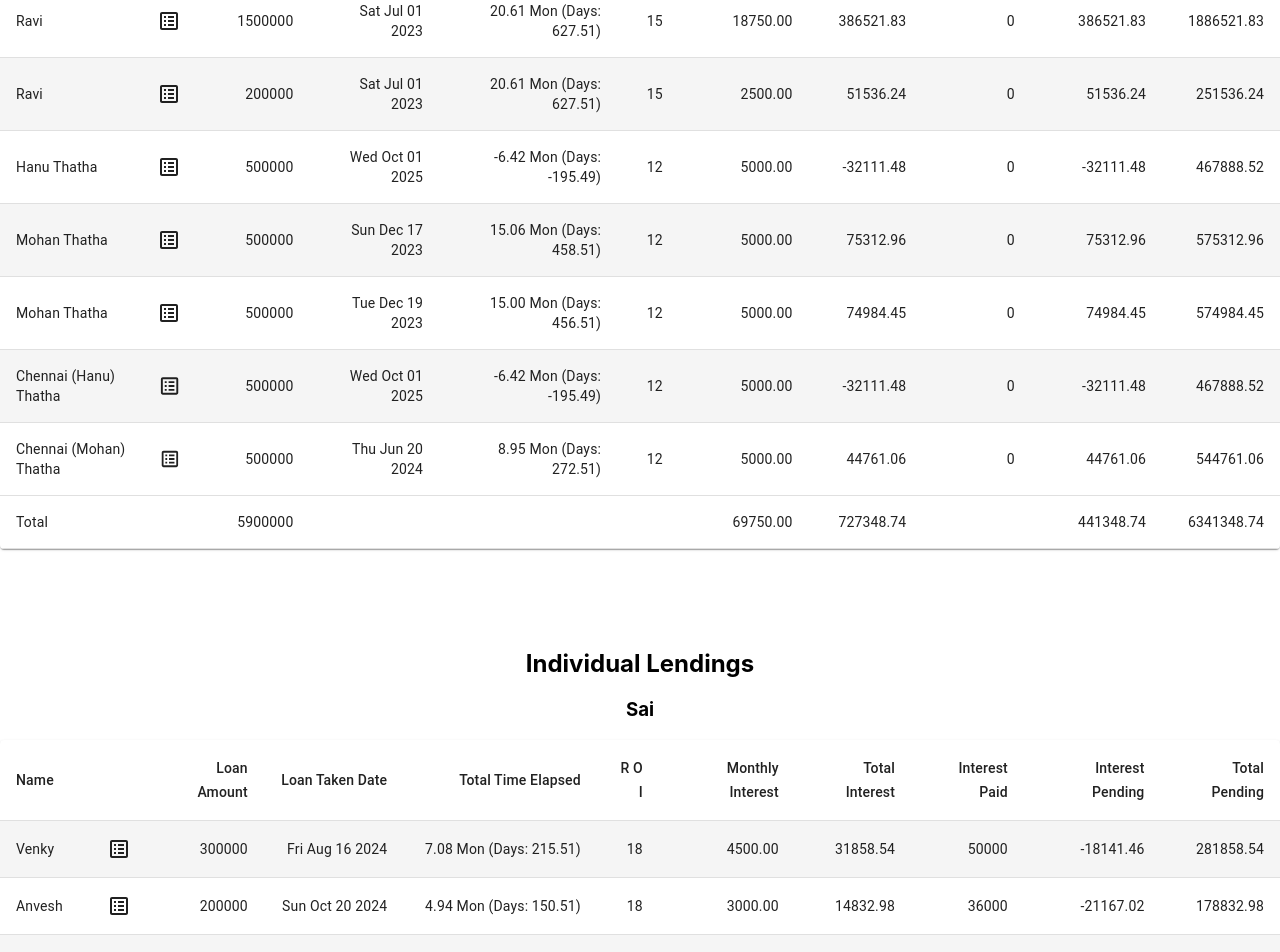
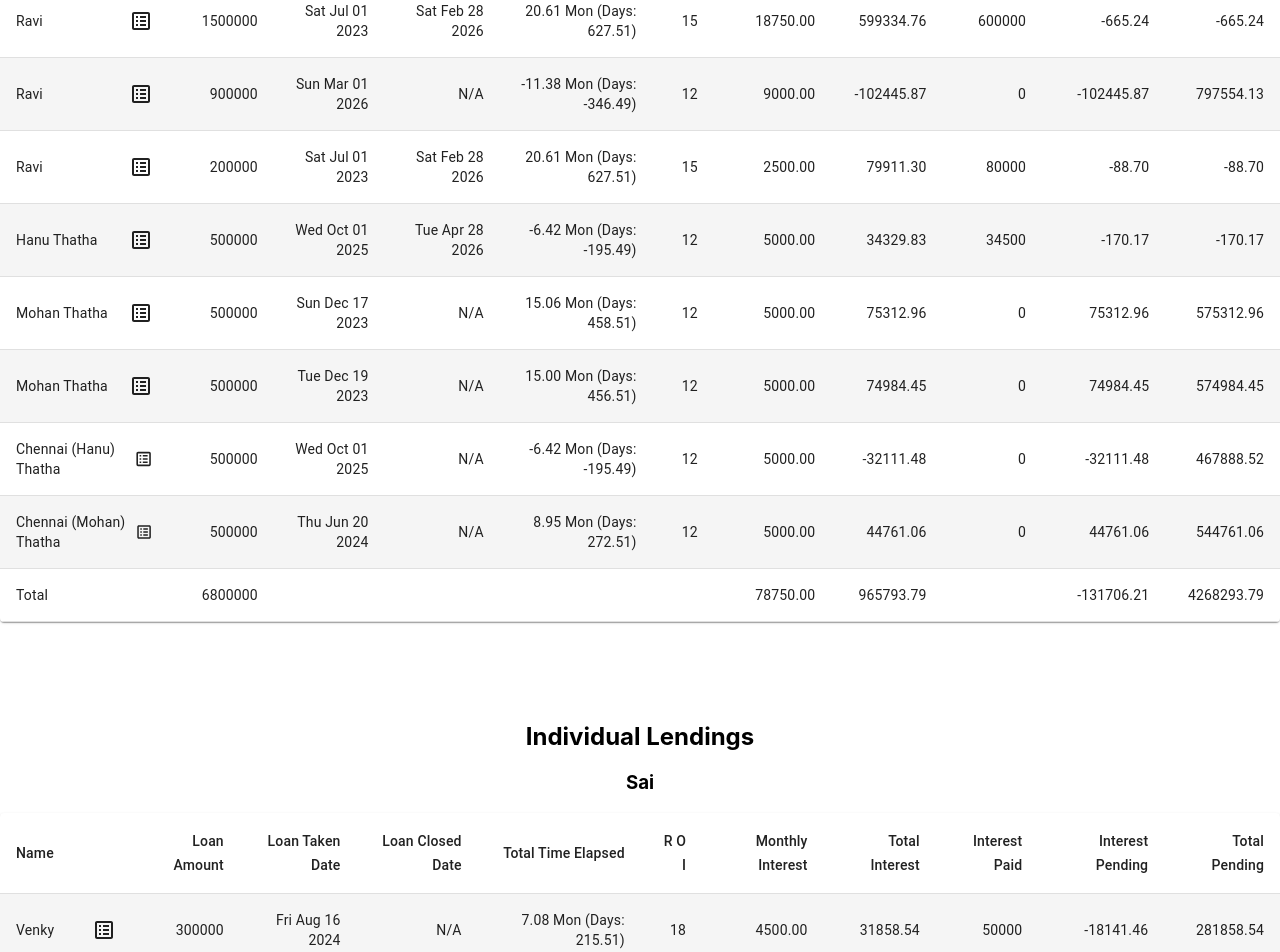
Before and after one commit to saikrishna28/loan-app, a React (Create React App) app: page /home in a window 1280 px wide. Shown: the part 460-1412 px from the top of the page. Built offline with nearby package versions, Linux system fonts and the light colour scheme; sample sign-in values are in the browser's storage.

Commit message:
Adding loan closed date

```diff
--- a/src/components/CustomTable.tsx
+++ b/src/components/CustomTable.tsx
@@ -34,17 +34,20 @@ export default function CustomTable() {
     const monthlyInterest = calculateMonthlyInterest(
       row.loanAmt,
       row.roi,
-      row.loanTakenDate
+      row.loanTakenDate,
     );
     const totalInterest = calculateAccumulatedInterest(
       row.loanAmt,
       row.roi,
-      row.loanTakenDate
+      row.loanTakenDate,
+      row.loanClosedDate,
     );
     const interestPending = row.borrower.includes("Chinna")
       ? totalInterest - row.interestPaid - 1000
       : totalInterest - row.interestPaid;
-    const totalAmount = row.loanAmt + interestPending;
+    const totalAmount = !!row.loanClosedDate
+      ? interestPending
+      : row.loanAmt + interestPending;
     totalPendingInterest += interestPending;
     totalPrincipalAccumulated += row.loanAmt;
     monthlyInterestAccumulated += monthlyInterest;
@@ -81,6 +84,9 @@ export default function CustomTable() {
         </TableCell>
         <TableCell align="right">{row.loanAmt}</TableCell>
         <TableCell align="right">{row.loanTakenDate.toDateString()}</TableCell>
+        <TableCell align="right">
+          {row.loanClosedDate ? row.loanClosedDate.toDateString() : "N/A"}
+        </TableCell>
         <TableCell align="right">{getTimeElapsed(row.loanTakenDate)}</TableCell>
         <TableCell align="right">{row.roi}</TableCell>
         <TableCell align="right">{monthlyInterest.toFixed(2)}</TableCell>
@@ -105,7 +111,7 @@ export default function CustomTable() {
         acc[data.lender].push(data);
         return acc;
       },
-      {}
+      {},
     );
   console.log("Lenders Data:", lendersData);
   console.log("Object.entries(lendersData)", Object.entries(lendersData));
@@ -119,6 +125,7 @@ export default function CustomTable() {
               <TableCell>Name</TableCell>
               <TableCell align="right">Loan Amount</TableCell>
               <TableCell align="right">Loan Taken Date</TableCell>
+              <TableCell align="right">Loan Closed Date</TableCell>
               <TableCell align="right">Total Time Elapsed</TableCell>
               <TableCell align="right">R O I</TableCell>
               <TableCell align="right">Monthly Interest</TableCell>
@@ -133,6 +140,7 @@ export default function CustomTable() {
             <TableRow>
               <TableCell>Total</TableCell>
               <TableCell align="right">{totalPrincipalAccumulated}</TableCell>
+              <TableCell></TableCell>
               <TableCell></TableCell>
               <TableCell></TableCell>
               <TableCell align="right"></TableCell>
@@ -176,6 +184,7 @@ export default function CustomTable() {
                         <TableCell>Name</TableCell>
                         <TableCell align="right">Loan Amount</TableCell>
                         <TableCell align="right">Loan Taken Date</TableCell>
+                        <TableCell align="right">Loan Closed Date</TableCell>
                         <TableCell align="right">Total Time Elapsed</TableCell>
                         <TableCell align="right">R O I</TableCell>
                         <TableCell align="right">Monthly Interest</TableCell>
@@ -228,6 +237,11 @@ export default function CustomTable() {
                               {loan.loanTakenDate.toDateString()}
                             </TableCell>
                             <TableCell align="right">
+                              {loan.loanClosedDate
+                                ? loan.loanClosedDate.toDateString()
+                                : "N/A"}
+                            </TableCell>
+                            <TableCell align="right">
                               {getTimeElapsed(loan.loanTakenDate)}
                             </TableCell>
                             <TableCell align="right">{loan.roi}</TableCell>
@@ -256,6 +270,7 @@ export default function CustomTable() {
                         </TableCell>
                         <TableCell></TableCell>
                         <TableCell></TableCell>
+                        <TableCell></TableCell>
                         <TableCell align="right"></TableCell>
                         <TableCell align="right">
                           {totalMonthlyInterestAccumulated.toFixed(2)}
--- a/src/data/loanData.ts
+++ b/src/data/loanData.ts
@@ -21,8 +21,9 @@ export const loanData: LoanData[] = [
     borrower: "Anvesh",
     loanAmt: 200000,
     loanTakenDate: new Date(2024, 9, 20),
+    loanClosedDate: new Date(2026, 1, 20),
     roi: 18,
-    interestPaid: 36000,
+    interestPaid: 48000,
     lender: "Sai",
   },
   {
@@ -30,14 +31,23 @@ export const loanData: LoanData[] = [
     loanAmt: 1000000,
     loanTakenDate: new Date(2024, 8, 1),
     roi: 15.6,
-    interestPaid: 156000,
+    interestPaid: 241000,
     lender: "Sai",
   },
   {
     borrower: "Ravi",
     loanAmt: 1500000,
     loanTakenDate: new Date(2023, 6, 1),
+    loanClosedDate: new Date(2026, 1, 28),
     roi: 15,
+    interestPaid: 600000,
+    lender: "Sai",
+  },
+  {
+    borrower: "Ravi",
+    loanAmt: 900000,
+    loanTakenDate: new Date(2026, 2, 1),
+    roi: 12,
     interestPaid: 0,
     lender: "Sai",
   },
@@ -45,16 +55,18 @@ export const loanData: LoanData[] = [
     borrower: "Ravi",
     loanAmt: 200000,
     loanTakenDate: new Date(2023, 6, 1),
+    loanClosedDate: new Date(2026, 1, 28),
     roi: 15,
-    interestPaid: 0,
+    interestPaid: 80000,
     lender: "Amma",
   },
   {
     borrower: "Hanu Thatha",
     loanAmt: 500000,
     loanTakenDate: new Date(2025, 9, 1),
+    loanClosedDate: new Date(2026, 3, 28),
     roi: 12,
-    interestPaid: 0,
+    interestPaid: 34500,
     lender: "Sai",
   },
   {
--- a/src/model/LoanData.ts
+++ b/src/model/LoanData.ts
@@ -2,6 +2,7 @@ export interface LoanData {
   borrower: string;
   loanAmt: number;
   loanTakenDate: Date;
+  loanClosedDate?: Date;
   roi: number;
   interestPaid: number;
   lender: string;
--- a/src/utils/helper.ts
+++ b/src/utils/helper.ts
@@ -1,7 +1,7 @@
 export function calculateMonthlyInterest(
   principal: number,
   annualRate: number,
-  startDate: Date
+  startDate: Date,
 ): number {
   return (principal * annualRate) / 1200;
 }
@@ -9,7 +9,7 @@ export function calculateMonthlyInterest(
 export function calculateTotalInterest(
   principal: number,
   annualRate: number,
-  startDate: Date
+  startDate: Date,
 ): number {
   const currentDate = new Date();
   const timeDifference = currentDate.getTime() - startDate.getTime();
@@ -34,10 +34,14 @@ export function getTimeElapsed(startDate: Date): string {
 export function calculateAccumulatedInterest(
   principal: number,
   annualRate: number,
-  startDate: Date
+  startDate: Date,
+  loanClosedDate: Date | undefined,
 ): number {
   const currentDate = new Date();
-  const timeDifference = currentDate.getTime() - startDate.getTime();
+  const timeDifference = !!loanClosedDate
+    ? loanClosedDate.getTime() - startDate.getTime()
+    : currentDate.getTime() - startDate.getTime();
+  console.log("Time Difference in ms:", timeDifference);
   const monthsElapsed = timeDifference / (1000 * 60 * 60 * 24 * 30.44); // Approximate months
   return (principal * annualRate * monthsElapsed) / 1200;
 }
```
